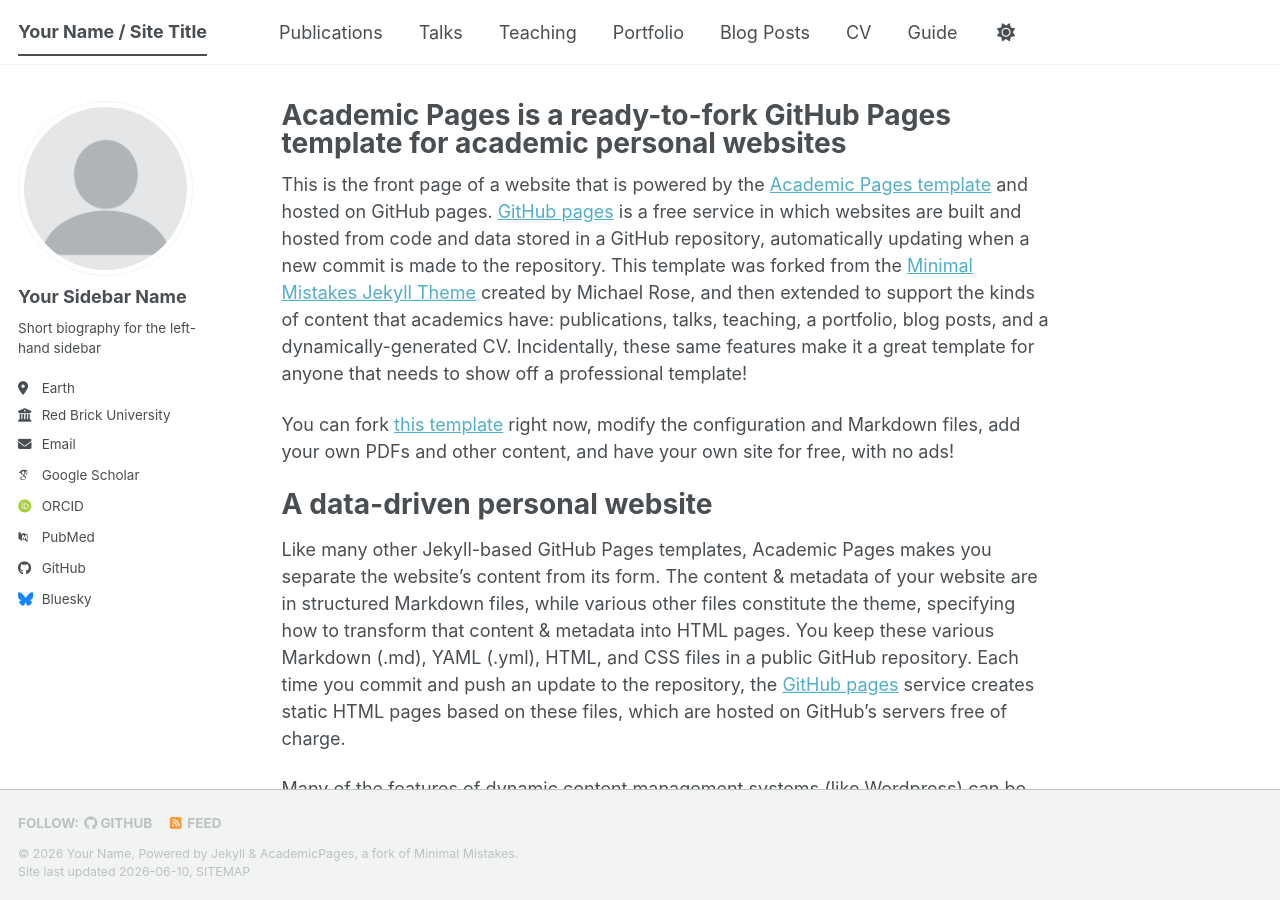
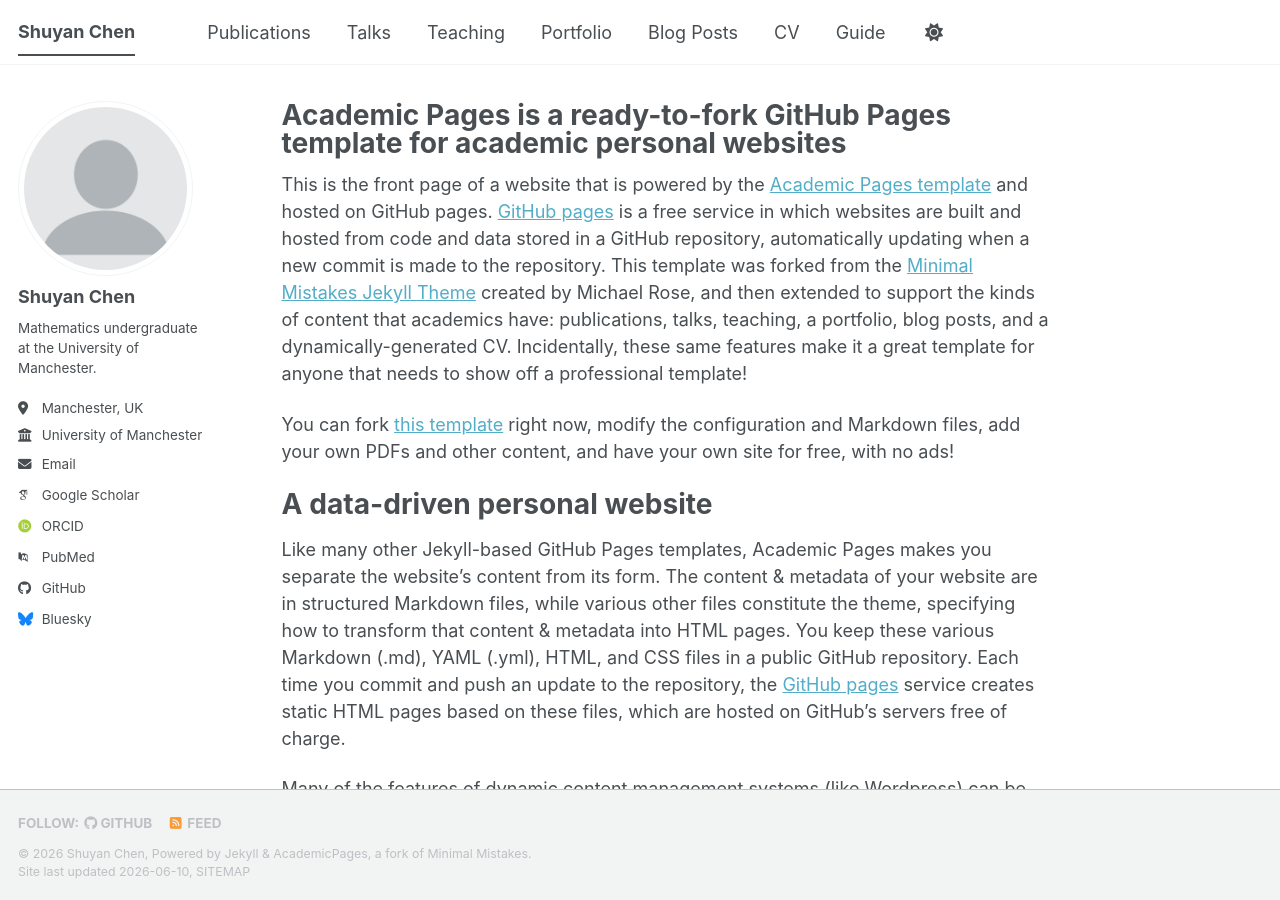
Before and after one commit to SChen720/SChen720.github.io, a Jekyll site: the page built from _pages/about.md, in a window 1280 px wide and 900 px high. Built offline with Jekyll 4.4.1, drawn with Linux system fonts in a browser that asks for light colours; some web fonts are replaced; a script bundle is joined from its source files by our own code; library files that are not in the unit come from our copies.

Commit message:
Update _config.yml

```diff
--- a/_config.yml
+++ b/_config.yml
@@ -9,28 +9,27 @@
 # Basic Site Settings
 locale                   : "en-US"
 site_theme               : "default" # The available themes options are "default", "air", "sunrise", "mint", "dirt" and "contrast"
-title                    : "Your Name / Site Title"
+title                    : "Shuyan Chen"
 title_separator          : "-"
-name                     : &name "Your Name"
-description              : &description "Your Name's academic portfolio"   # Update this with a general description of your site, this is the default if not overridden by a page
-url                      : https://academicpages.github.io # The base hostname & protocol for your site e.g. "https://[your GitHub username].github.io",
+name                     : &name "Shuyan Chen"
+description              : &description "Shuyan Chen's mathematics page"   # Update this with a general description of your site, this is the default if not overridden by a page
+url                      : https://SChen720.github.io # The base hostname & protocol for your site e.g. "https://[your GitHub username].github.io",
                                                            # or if you already have some other page hosted on Github then use "https://[your GitHub username].github.io/[Your Repo Name]"
 baseurl                  : "" # the subpath of your site, e.g. "/blog"
-repository               : "academicpages/academicpages.github.io"
-
+repository               : "SChen720/SChen720.github.io"
 # Site Author - The following control what appear as part of the author content on the side bar.
 #               If a field is blank the icon and link will not appear, otherwise it will be shown.
 #               Additional customization can be done by editing /_includes/author-profile.html
 author:
   # Biographic information
   avatar           : "profile.png"
-  name             : "Your Sidebar Name"
+  name             : "Shuyan Chen"
   pronouns         : # example: "she/her"
-  bio              : "Short biography for the left-hand sidebar"
-  location         : "Earth"
-  employer         : "Red Brick University"
+  bio              : "Mathematics undergraduate at the University of Manchester."
+  location         : "Manchester, UK"
+  employer         : "University of Manchester"
   uri              : # URL
-  email            : "none@example.org"
+  email            : "chenshuyan202409@outlook.com"
 
   # Academic websites
   academia         : # URL
```
